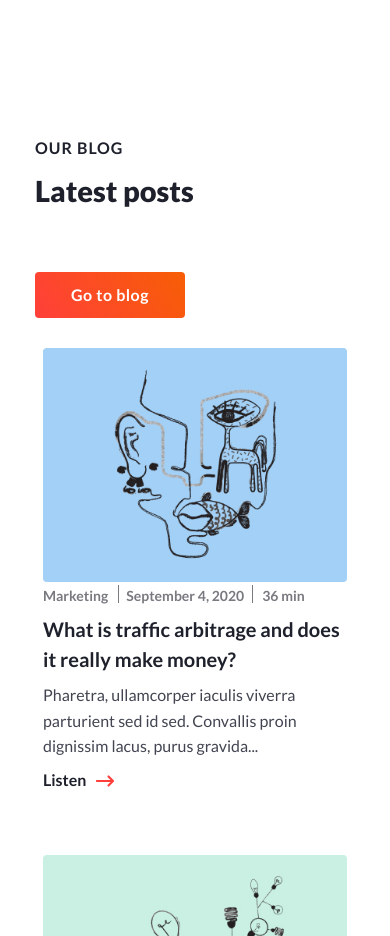
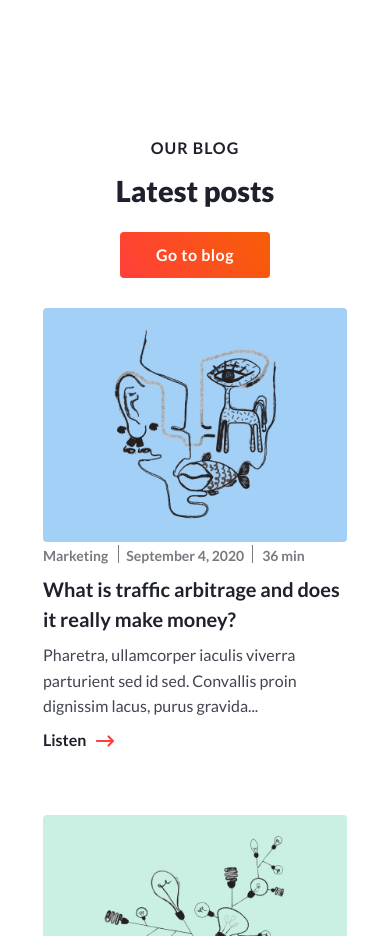
Before and after one commit to Chaplinskaya/createx, a website: page src/index.html in a window 390 px wide. Shown: the part 7160-8096 px from the top of the page. Drawn offline with nearby package versions, Linux system fonts and the light colour scheme; files that its build step writes are made by us from their sources.

Commit message:
edit media blog

```diff
--- a/src/sass/blocks/_blog.scss
+++ b/src/sass/blocks/_blog.scss
@@ -23,6 +23,10 @@
         &_items {
             width: 390px;
             min-height: 507px;
+
+            &:nth-child(2) {
+                margin: 0 10px;
+            }
 
             &-img {
                 max-width: 100%;
--- a/src/sass/blocks/_media.scss
+++ b/src/sass/blocks/_media.scss
@@ -124,6 +124,13 @@
         }
     }
 
+    .blog {
+        &__block_items {
+            &:nth-child(2) {
+                margin: 0 15px;
+            }
+        }
+    }
 }
 
 @media(max-width:991px) {
@@ -352,6 +359,27 @@
 
         }
 
+    }
+
+    .blog {
+        &__block {
+            flex-direction: column;
+            justify-content: center;
+            align-items: center;
+
+            &_items {
+                margin: 15px 0;
+            }
+        }
+
+        .title-mini,
+        h2 {
+            text-align: center;
+        }
+
+        &__wrapper_button {
+            margin: 0 auto;
+        }
     }
 }
 
```
Also changed, not shown: dist/css/style.min.css, 2 other files.
